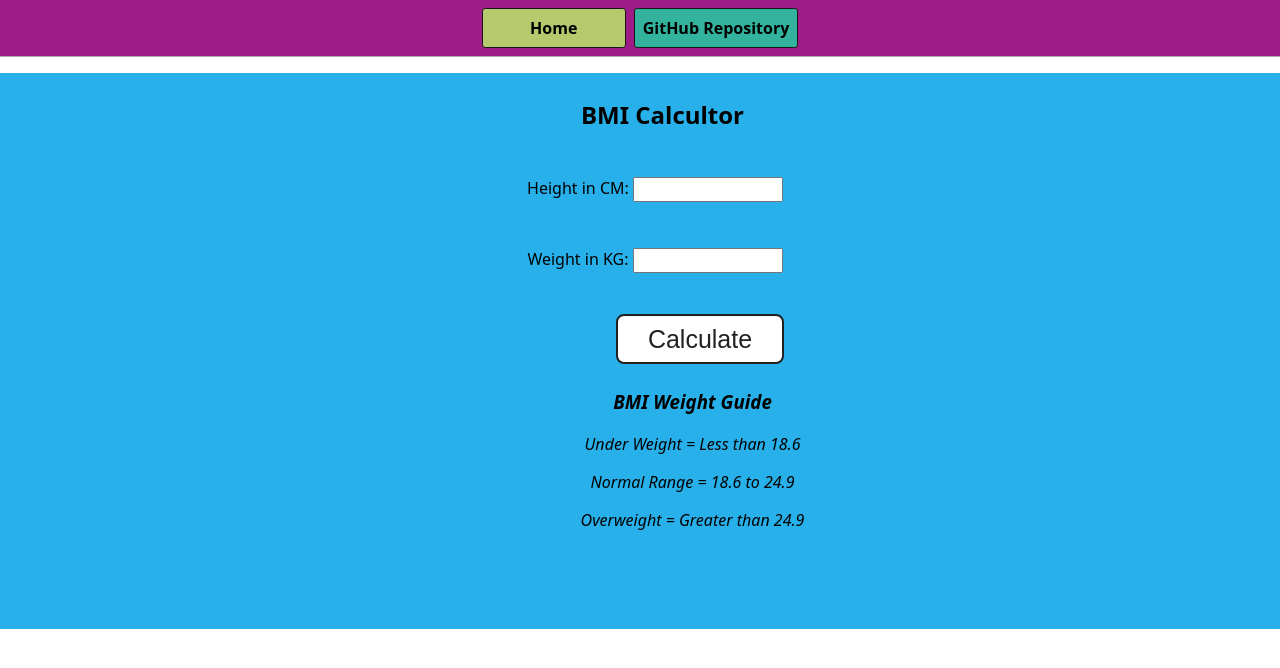
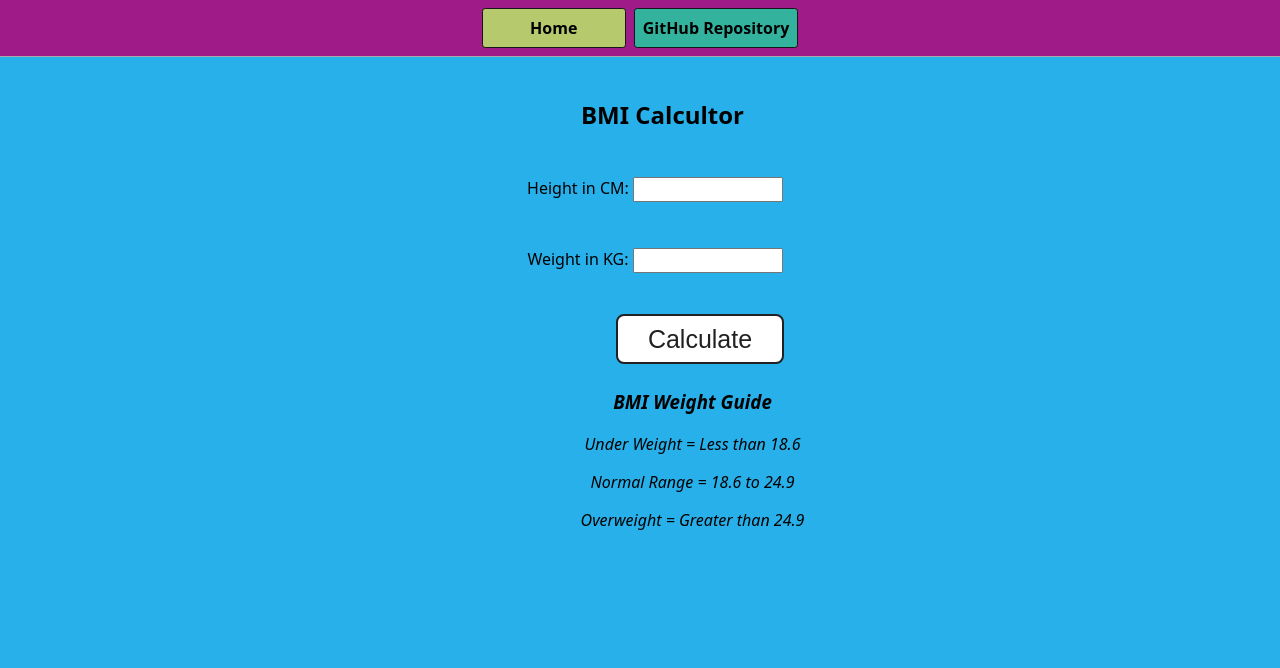
Before and after one commit to HarshDhoriyani/Java-Script, a plain HTML site: page 07_Projects/Project2_BMI_Calculator/index.html in a window 1280 px wide. Drawn offline with Linux system fonts and the light colour scheme.

Commit message:
Project 2 Updated

```diff
--- a/07_Projects/Project2_BMI_Calculator/index.html
+++ b/07_Projects/Project2_BMI_Calculator/index.html
@@ -3,6 +3,7 @@
 <head>
     <meta charset="UTF-8">
     <meta name="viewport" content="width=device-width, initial-scale=1.0">
+    <meta http-equiv="X-UA-Compatible" content="ie=edge">
     <link rel="stylesheet" href="../styles.css" />
     <link rel="stylesheet" href="style.css">
     <title>BMI Calculator</title>
--- a/07_Projects/Project2_BMI_Calculator/style.css
+++ b/07_Projects/Project2_BMI_Calculator/style.css
@@ -1,6 +1,8 @@
+body {
+    background-color: #28b0ea;
+}
 .container {
     text-align: center;
-    background-color: #28b0ea;
     padding-left: 30px;
     height: 556px;
     width: 100%;
```
